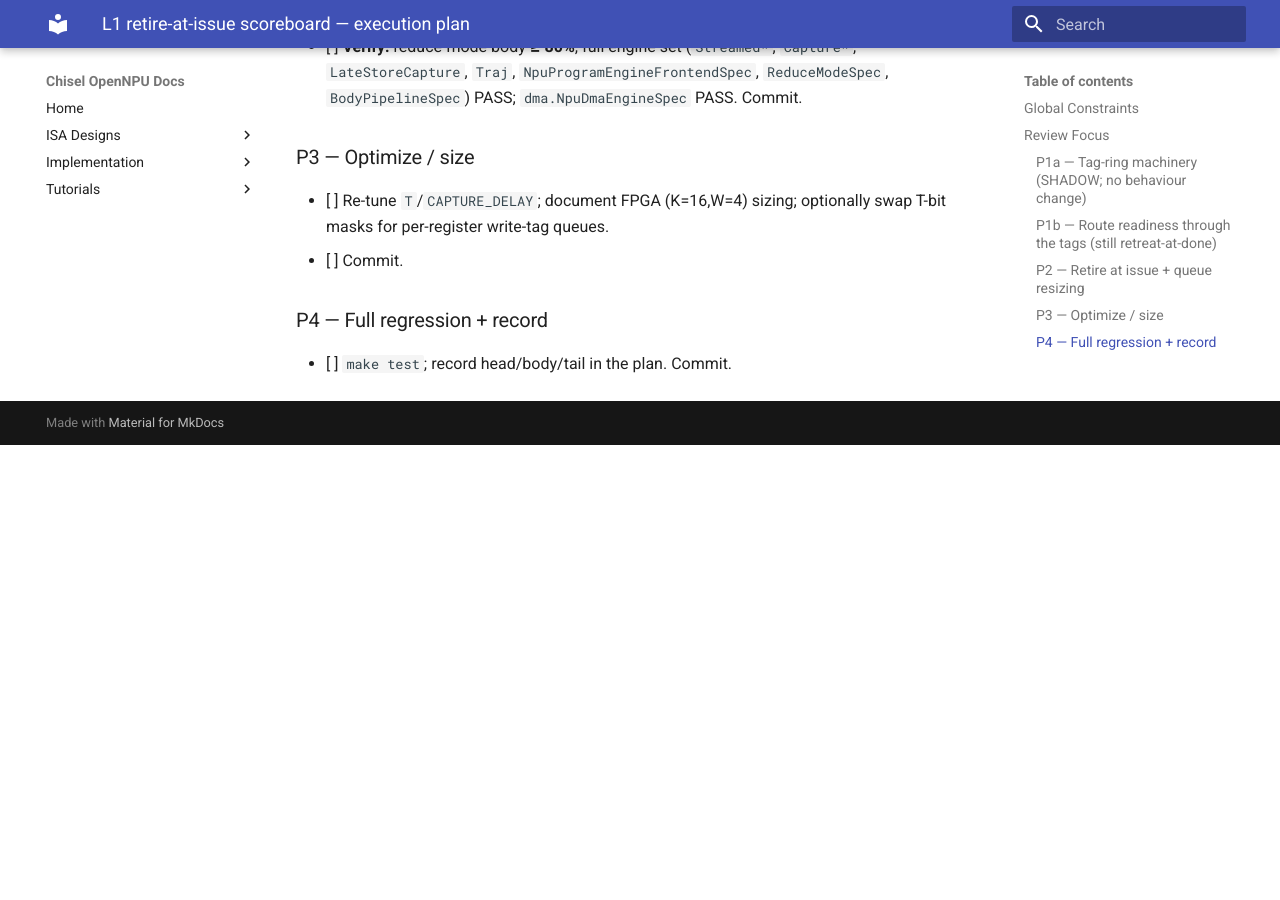
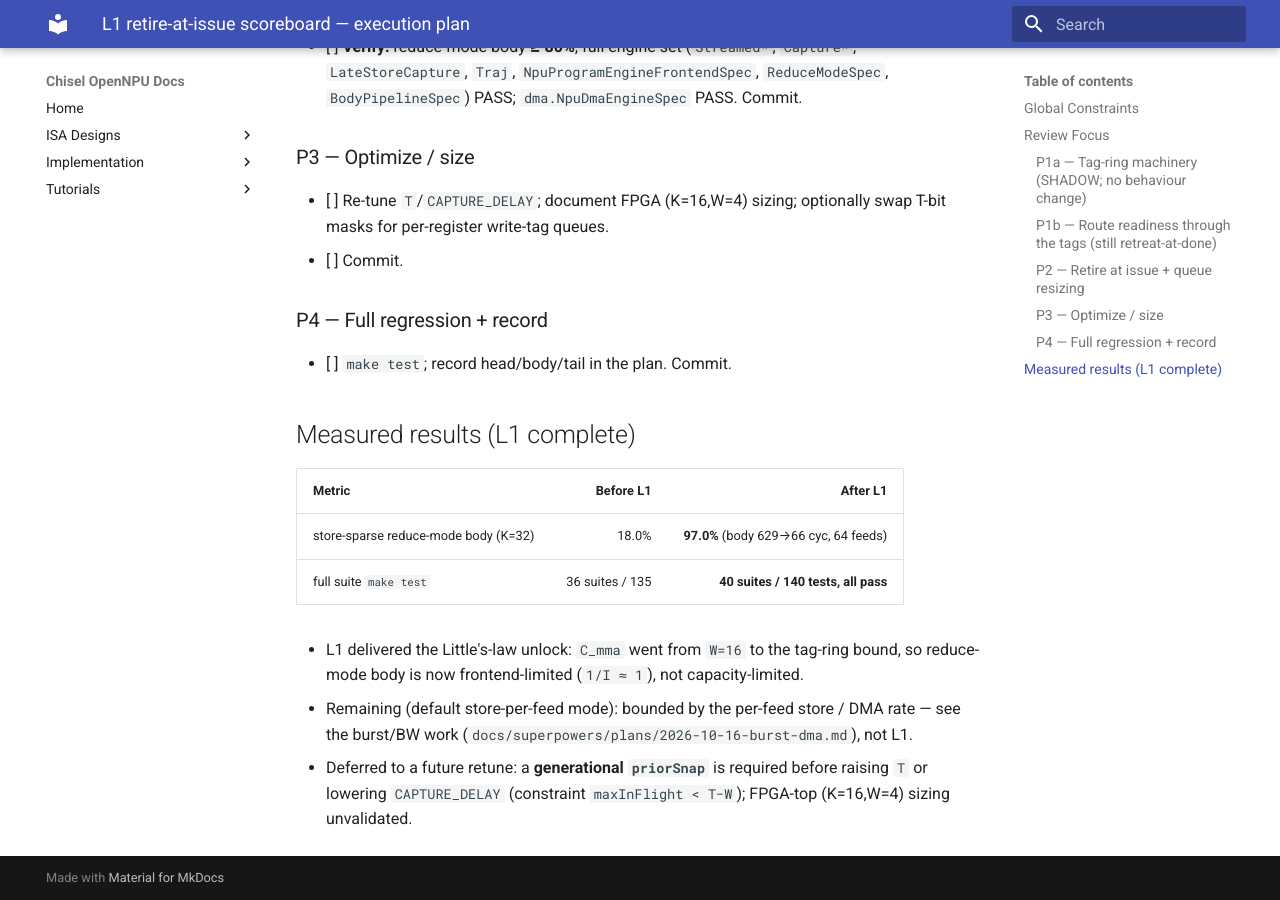
Before and after one commit to mpskex/chisel-npu, an MkDocs documentation site: the page built from docs/superpowers/plans/2026-10-16-engine-l1-execution.md, in a window 1280 px wide and 900 px high, scrolled down 2338 px. Built offline with MkDocs 1.6.1 and Material for MkDocs 9.7.7, drawn with Linux system fonts in a browser that asks for light colours; before the commit the page ends 2783 px from its top, so only the background shows below that.

Commit message:
docs: L1 results (reduce-mode body 18% -> 97%, full suite green)

```diff
--- a/docs/superpowers/plans/2026-10-16-engine-l1-execution.md
+++ b/docs/superpowers/plans/2026-10-16-engine-l1-execution.md
@@ -55,3 +55,17 @@
 
 ### P4 — Full regression + record
 - [ ] `make test`; record head/body/tail in the plan. Commit.
+
+## Measured results (L1 complete)
+
+| Metric | Before L1 | After L1 |
+|:--|--:|--:|
+| store-sparse reduce-mode body (K=32) | 18.0% | **97.0%** (body 629→66 cyc, 64 feeds) |
+| full suite `make test` | 36 suites / 135 | **40 suites / 140 tests, all pass** |
+
+- L1 delivered the Little's-law unlock: `C_mma` went from `W=16` to the tag-ring bound, so
+  reduce-mode body is now frontend-limited (`1/I ≈ 1`), not capacity-limited.
+- Remaining (default store-per-feed mode): bounded by the per-feed store / DMA rate — see the
+  burst/BW work (`docs/superpowers/plans/2026-10-16-burst-dma.md`), not L1.
+- Deferred to a future retune: a **generational `priorSnap`** is required before raising `T` or
+  lowering `CAPTURE_DELAY` (constraint `maxInFlight < T−W`); FPGA-top (K=16,W=4) sizing unvalidated.
```
